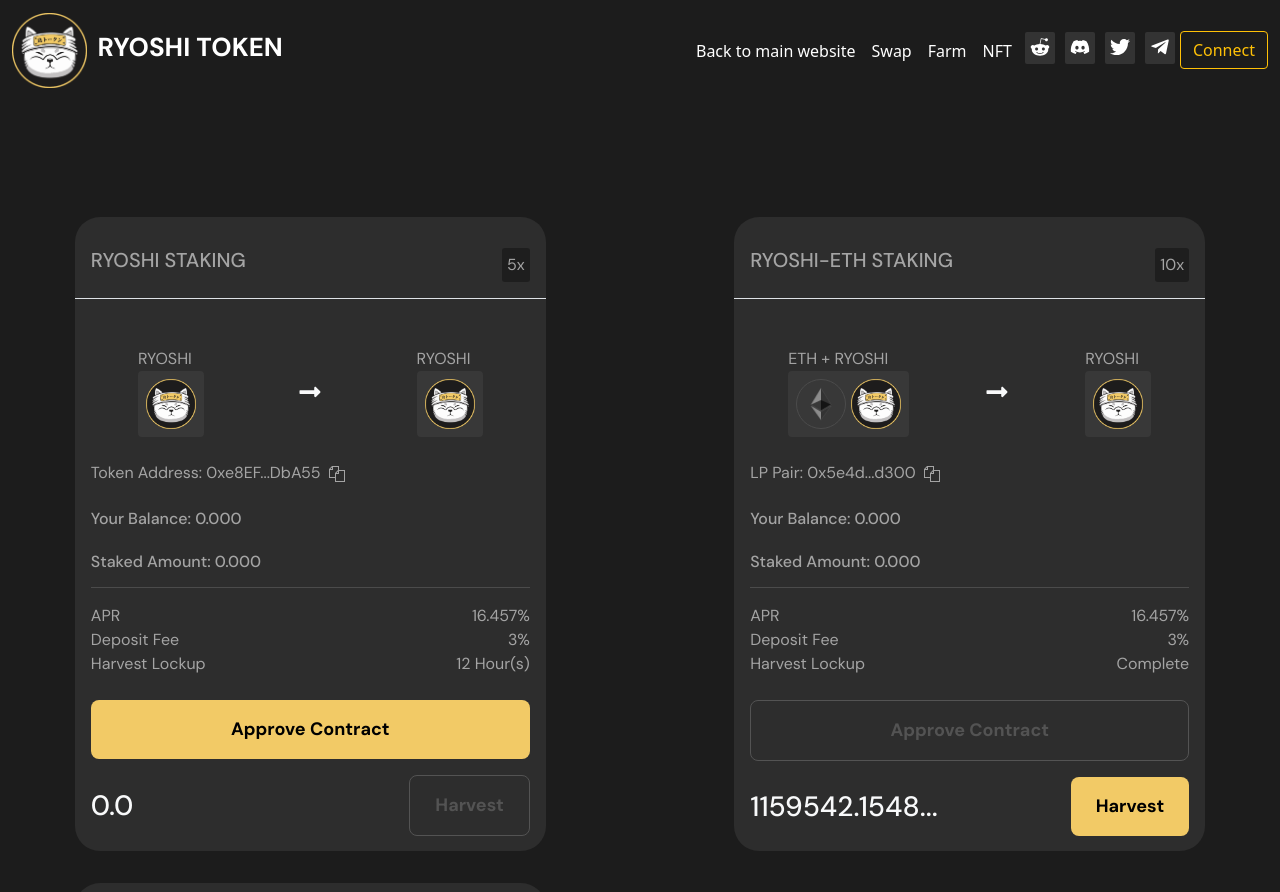
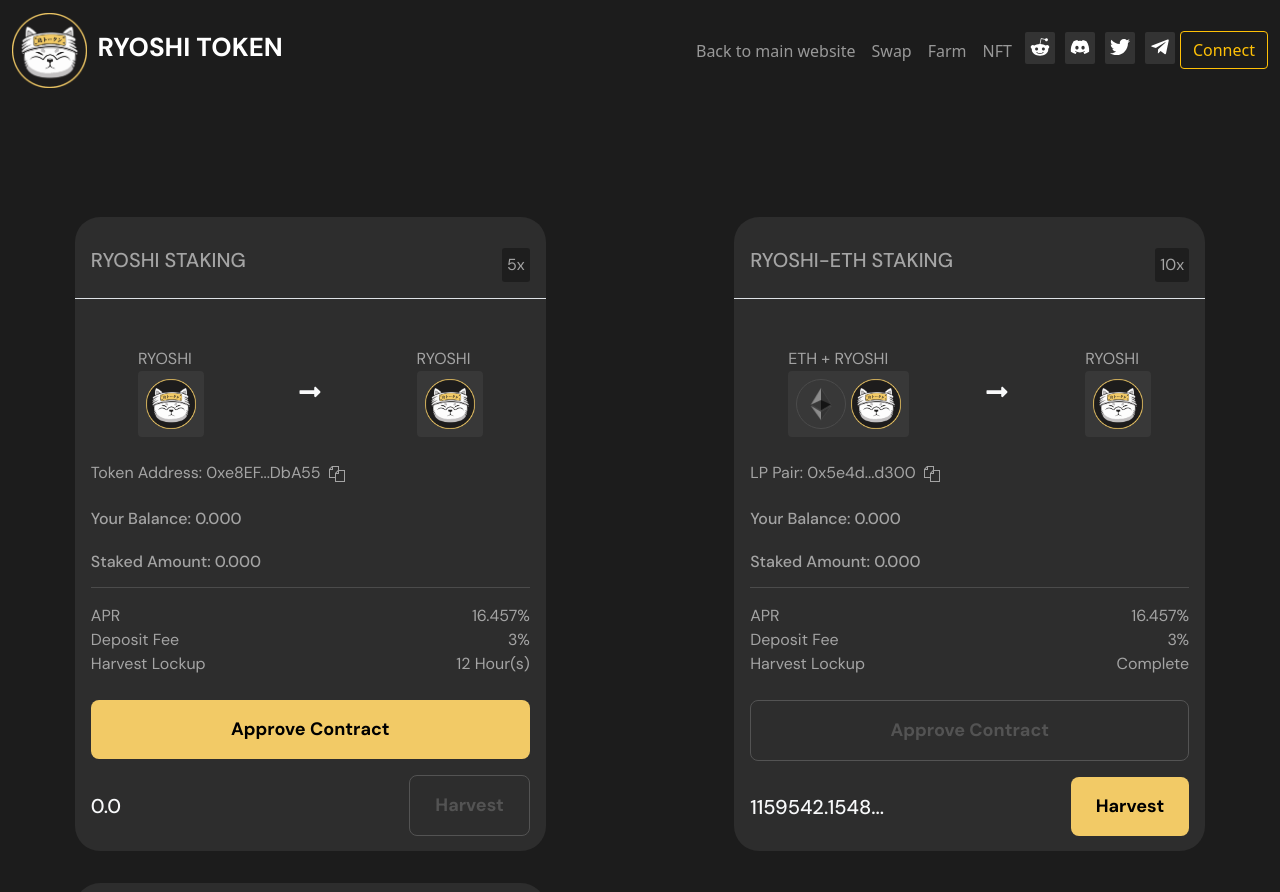
Before and after one commit to Mustafa-Siddique/ryoshi-farm, a React (Create React App) app: page / in a window 1280 px wide. Shown: the top 892 px of the page. Built offline with nearby package versions, Linux system fonts and the light colour scheme.

Commit message:
socials updated

```diff
--- a/src/App.js
+++ b/src/App.js
@@ -1,4 +1,3 @@
-import logo from './logo.svg';
 import Navbar from './components/Navbar';
 import Staking from './components/Staking';
 import Footer from './components/Footer';
--- a/src/components/Footer.js
+++ b/src/components/Footer.js
@@ -12,16 +12,16 @@ export default function Footer() {
         <button className="btn btn-outline-dark">PancakeSwap</button>
       </div>
       <div className="footerSocial my-3">
-        <a href="#" className="fSocial"><FaFacebookF/></a>
-        <a href="#" className="fSocial"><FaInstagram/></a>
-        <a href="#" className="fSocial"><FaRedditAlien/></a>
-        <a href="#" className="fSocial"><FaDiscord/></a>
-        <a href="#" className="fSocial"><FaTwitter/></a>
-        <a href="#" className="fSocial"><FaTelegramPlane/></a>
+        <a href="https://www.facebook.com/Ryoshitoken/" className="fSocial" target="_blank" rel="noreferrer"><FaFacebookF/></a>
+        <a href="https://www.instagram.com/ryoshitoken" className="fSocial" target="_blank" rel="noreferrer"><FaInstagram/></a>
+        <a href="https://www.instagram.com/ryoshitoken" className="fSocial" target="_blank" rel="noreferrer"><FaRedditAlien/></a>
+        <a href="https://t.co/E8u0GkUXP4?amp=1" className="fSocial" target="_blank" rel="noreferrer"><FaDiscord/></a>
+        <a href="https://twitter.com/TokenRyoshi" className="fSocial" target="_blank" rel="noreferrer"><FaTwitter/></a>
+        <a href="https://t.me/ryoshitokenofficial" className="fSocial" target="_blank" rel="noreferrer"><FaTelegramPlane/></a>
       </div>
       <div className="py-3">
-      <p className='mb-0'><a href="#" className='text-secondary'>Frequently Asked Questions</a></p>
-      <p>Copyright &copy;2022 Ryoshitoken.com. All rights reserved. Powered by <a className='text-secondary' href="https://kesaviwebsolutions.com/" target="_blank">KWS</a></p>
+      <p className='mb-0'><a href="/" className='text-secondary'>Frequently Asked Questions</a></p>
+      <p>Copyright &copy;2022 Ryoshitoken.com. All rights reserved. Powered by <a className='text-secondary' href="https://kesaviwebsolutions.com/" target="_blank" rel="noreferrer">KWS</a></p>
       </div>
     </div>
   )
--- a/src/components/Navbar.js
+++ b/src/components/Navbar.js
@@ -9,7 +9,7 @@ import logo from '../images/ryoshilogo.png'
 
 export default function Navbar() {
   return (
-    <nav className="navbar navbar-expand-lg">
+    <nav className="navbar navbar-expand-lg navbar-dark">
       <div className="container-fluid">
         <a className="navbar-brand" href="#">
           <img src={logo} alt="" /> &nbsp;
@@ -81,41 +81,41 @@ export default function Navbar() {
               </ul>
             </li> */}
             <li className="nav-item">
-              <a className="nav-link" href="https://www.dextools.io/app/ether/pair-explorer/0x5e4d0baf57a68956180580b94c1271c37558d300">
+              <a className="nav-link" href="https://ryoshitoken.com/" target="_blank"  rel="noreferrer">
                 Back to main website
               </a>
             </li>
             <li className="nav-item">
-              <a className="nav-link" href="https://www.dextools.io/app/ether/pair-explorer/0x5e4d0baf57a68956180580b94c1271c37558d300">
+              <a className="nav-link" href="https://www.dextools.io/app/ether/pair-explorer/0x5e4d0baf57a68956180580b94c1271c37558d300" target="_blank"  rel="noreferrer">
                 Swap
               </a>
             </li>
             <li className="nav-item">
-              <a className="nav-link" href="#">
+              <a className="nav-link" href="/">
                 Farm
               </a>
             </li>
             <li className="nav-item">
-              <a className="nav-link" href="#">
+              <a className="nav-link" href="http://ryoshibillionaireclubnft.com/" target="_blank"  rel="noreferrer">
                 NFT
               </a>
             </li>
             <li className="nav-item">
-              <a className="headerSocials" href="#">
+              <a className="headerSocials" href="https://www.reddit.com/r/RyoshiTokenBSC" target="_blank"  rel="noreferrer">
                 <FaRedditAlien />
               </a>
-              <a className="headerSocials" href="#">
+              <a className="headerSocials" href="https://t.co/E8u0GkUXP4?amp=1" target="_blank"  rel="noreferrer">
                 <FaDiscord />
               </a>
-              <a className="headerSocials" href="#">
+              <a className="headerSocials" href="https://twitter.com/TokenRyoshi" target="_blank"  rel="noreferrer">
                 <FaTwitter />
               </a>
-              <a className="headerSocials" href="#">
+              <a className="headerSocials" href="https://t.me/ryoshitokenofficial" target="_blank"  rel="noreferrer">
                 <FaTelegramPlane />
               </a>
             </li>
             <li className="nav-item">
-              <button className="btn btn-outline-warning">Connect</button>
+              <button className="btn mt-3 mt-md-0 btn-outline-warning">Connect</button>
             </li>
           </ul>
           {/* <form className="d-flex" role="search">
--- a/src/components/Staking.js
+++ b/src/components/Staking.js
@@ -85,7 +85,7 @@ export default function Staking() {
             </div>
             <button className="btnFill py-3 mt-4">Approve Contract</button>
             <div className="d-flex justify-content-between mt-3">
-              <h5 className="text-light fs-3 my-auto">0.0</h5>
+              <h5 className="text-light fs-5 my-auto">0.0</h5>
               <button
                 disabled
                 className="btnFill py-3"
@@ -207,7 +207,7 @@ export default function Staking() {
               </span>
             </div> */}
             <div className="d-flex justify-content-between mt-3">
-              <h5 className="text-light fs-3 my-auto">1159542.1548...</h5>
+              <h5 className="text-light fs-5 my-auto">1159542.1548...</h5>
               <button className="btnFill py-3" style={{ width: "fit-content" }}>
                 Harvest
               </button>
@@ -322,7 +322,7 @@ export default function Staking() {
               </span>
             </div> */}
             <div className="d-flex justify-content-between mt-3">
-              <h5 className="text-light fs-3 my-auto">1154789.1548...</h5>
+              <h5 className="text-light fs-5 my-auto">1154789.1548...</h5>
               <button className="btnFill py-3" style={{ width: "fit-content" }}>
                 Harvest
               </button>
--- a/src/index.css
+++ b/src/index.css
@@ -19,3 +19,8 @@ code {
     width: 90%;
   }
 }
+@media only screen and (max-width: 768px){
+  .staking-main .row{
+    width: 100%;
+  }
+}
```
